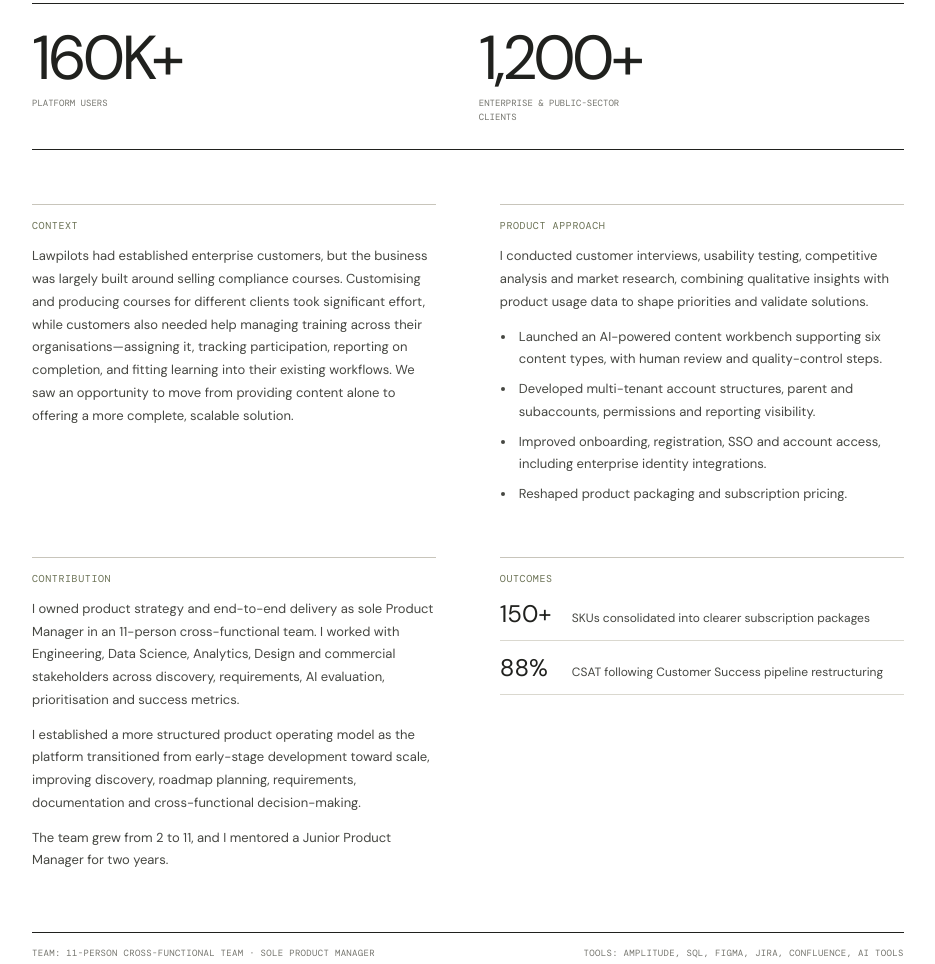
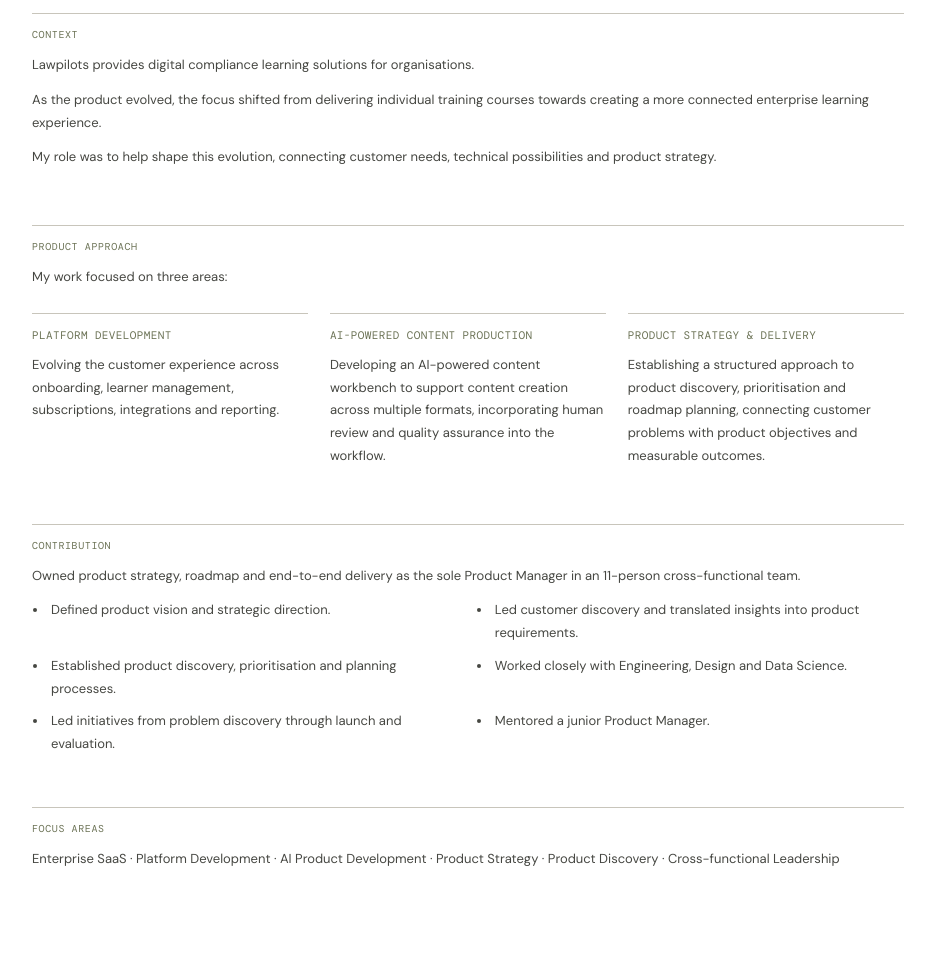
Before and after one commit to productfieldnotes/portfolio, a plain HTML site: page index.html in a window 1280 px wide. Shown: the part 1686-2650 px from the top of the page, without its empty margins (306-1241 px from the left). Drawn offline with nearby package versions, Linux system fonts and the light colour scheme.

Commit message:
text update

```diff
--- a/index.html
+++ b/index.html
@@ -40,7 +40,7 @@
         <h2>Selected work</h2>
       </div>
       <nav class="selected-work-index page-grid" aria-label="Selected work projects">
-        <a href="#lawpilots"><span class="mono">01</span><strong>lawpilots LMS+</strong></a>
+        <a href="#lawpilots"><span class="mono">01</span><strong>lawpilots · Learning platform</strong></a>
         <a href="#pamono"><span class="mono">02</span><strong>Pamono</strong></a>
         <a href="#ryde"><span class="mono">03</span><strong>RYDE / KodakOne</strong></a>
         <a href="#babylon"><span class="mono">04</span><strong>Babylon</strong></a>
@@ -49,8 +49,9 @@
       <article class="project project-featured" id="lawpilots">
         <header class="project-heading page-grid">
           <div class="project-title-wrap">
-            <h2>lawpilots <span>LMS+</span></h2>
-            <p class="project-role">2023–2026 · Product Manager, then Senior Product Manager</p>
+            <h2>lawpilots</h2>
+            <p class="project-heading-subtitle">Building and Scaling an Enterprise Learning Platform</p>
+            <p class="project-role">Product Manager · 2023–2024<br>Senior Product Manager · 2024–2026</p>
           </div>
         </header>
 
@@ -65,44 +66,41 @@
         <div class="project-content page-grid">
           <div class="project-spacer"></div>
           <div class="project-body">
-            <div class="project-metrics">
-              <div><strong>160K+</strong><span>platform users</span></div>
-              <div><strong>1,200+</strong><span>enterprise &amp; public-sector clients</span></div>
-            </div>
+            <div class="content-columns lawpilots-content">
+              <section class="content-block lawpilots-context">
+                <h3>Context</h3>
+                <p>Lawpilots provides digital compliance learning solutions for organisations.</p>
+                <p>As the product evolved, the focus shifted from delivering individual training courses towards creating a more connected enterprise learning experience.</p>
+                <p>My role was to help shape this evolution, connecting customer needs, technical possibilities and product strategy.</p>
+              </section>
 
-            <div class="content-columns">
-              <section class="content-block">
-                <h3>Context</h3>
-                <p>Lawpilots had established enterprise customers, but the business was largely built around selling compliance courses. Customising and producing courses for different clients took significant effort, while customers also needed help managing training across their organisations—assigning it, tracking participation, reporting on completion, and fitting learning into their existing workflows. We saw an opportunity to move from providing content alone to offering a more complete, scalable solution.</p>
+              <section class="content-block lawpilots-approach">
+                <h3>Product approach</h3>
+                <p>My work focused on three areas:</p>
+                <div class="lawpilots-approach-areas">
+                  <section><h4>Platform Development</h4><p>Evolving the customer experience across onboarding, learner management, subscriptions, integrations and reporting.</p></section>
+                  <section><h4>AI-powered Content Production</h4><p>Developing an AI-powered content workbench to support content creation across multiple formats, incorporating human review and quality assurance into the workflow.</p></section>
+                  <section><h4>Product Strategy &amp; Delivery</h4><p>Establishing a structured approach to product discovery, prioritisation and roadmap planning, connecting customer problems with product objectives and measurable outcomes.</p></section>
+                </div>
               </section>
-              <section class="content-block">
-                <h3>Product approach</h3>
-                <p>I conducted customer interviews, usability testing, competitive analysis and market research, combining qualitative insights with product usage data to shape priorities and validate solutions.</p>
+
+              <section class="content-block lawpilots-contribution">
+                <h3>Contribution</h3>
+                <p>Owned product strategy, roadmap and end-to-end delivery as the sole Product Manager in an 11-person cross-functional team.</p>
                 <ul>
-                  <li>Launched an AI-powered content workbench supporting six content types, with human review and quality-control steps.</li>
-                  <li>Developed multi-tenant account structures, parent and subaccounts, permissions and reporting visibility.</li>
-                  <li>Improved onboarding, registration, SSO and account access, including enterprise identity integrations.</li>
-                  <li>Reshaped product packaging and subscription pricing.</li>
+                  <li>Defined product vision and strategic direction.</li>
+                  <li>Led customer discovery and translated insights into product requirements.</li>
+                  <li>Established product discovery, prioritisation and planning processes.</li>
+                  <li>Worked closely with Engineering, Design and Data Science.</li>
+                  <li>Led initiatives from problem discovery through launch and evaluation.</li>
+                  <li>Mentored a junior Product Manager.</li>
                 </ul>
               </section>
-              <section class="content-block">
-                <h3>Contribution</h3>
-                <p>I owned product strategy and end-to-end delivery as sole Product Manager in an 11-person cross-functional team. I worked with Engineering, Data Science, Analytics, Design and commercial stakeholders across discovery, requirements, AI evaluation, prioritisation and success metrics.</p>
-                <p>I established a more structured product operating model as the platform transitioned from early-stage development toward scale, improving discovery, roadmap planning, requirements, documentation and cross-functional decision-making.</p>
-                <p>The team grew from 2 to 11, and I mentored a Junior Product Manager for two years.</p>
+
+              <section class="content-block lawpilots-focus">
+                <h3>Focus Areas</h3>
+                <p>Enterprise SaaS · Platform Development · AI Product Development · Product Strategy · Product Discovery · Cross-functional Leadership</p>
               </section>
-              <section class="content-block">
-                <h3>Outcomes</h3>
-                <div class="outcome-list">
-                  <p><strong>150+</strong><span>SKUs consolidated into clearer subscription packages</span></p>
-                  <p><strong>88%</strong><span>CSAT following Customer Success pipeline restructuring</span></p>
-                </div>
-              </section>
-            </div>
-
-            <div class="project-foot mono">
-              <span>Team: 11-person cross-functional team · sole Product Manager</span>
-              <span>Tools: Amplitude, SQL, Figma, Jira, Confluence, AI tools</span>
             </div>
           </div>
         </div>
--- a/styles.css
+++ b/styles.css
@@ -81,6 +81,14 @@ a:hover { color: var(--accent); }
 .project-title-wrap h2 a:hover { color: var(--accent); }
 .project-heading-subtitle { margin: 12px 0 0; font-size: clamp(19px, 2.2vw, 27px); line-height: 1.35; letter-spacing: -.035em; }
 .project-role { margin: 18px 0 0; color: var(--muted); font: 10px/1.7 var(--mono); text-transform: uppercase; }
+.lawpilots-content > section { grid-column: 1 / -1; }
+.lawpilots-content > section p { max-width: 840px; }
+.lawpilots-approach-areas { display: grid; grid-template-columns: repeat(3, minmax(0, 1fr)); gap: 22px; margin-top: 24px; }
+.lawpilots-approach-areas section { padding-top: 13px; border-top: 1px solid var(--rule); }
+.lawpilots-approach-areas h4 { margin: 0 0 10px; color: var(--accent); font: 11px/1.55 var(--mono); letter-spacing: .035em; text-transform: uppercase; }
+.lawpilots-approach-areas p { margin: 0; color: #464742; font-size: 13px; line-height: 1.75; }
+.lawpilots-contribution ul { display: grid; grid-template-columns: repeat(2, minmax(0, 1fr)); column-gap: 32px; row-gap: 3px; }
+.lawpilots-focus p { font-size: 14px; }
 .project-content { align-items: start; }
 .project-body { grid-column: 2 / 4; }
 .project-metrics { display: grid; grid-template-columns: repeat(2, minmax(0, 1fr)); gap: 22px; margin-bottom: 54px; padding: 23px 0 24px; border-top: 1px solid var(--ink); border-bottom: 1px solid var(--ink); }
@@ -180,6 +188,7 @@ a:hover { color: var(--accent); }
 @media (max-width: 850px) {
   .page-grid { grid-template-columns: minmax(105px, 22%) minmax(0, 1fr); column-gap: 24px; }
   .selected-work-index { grid-template-columns: minmax(105px, 22%) repeat(2, minmax(0, 1fr)); }
+  .lawpilots-approach-areas { grid-template-columns: 1fr; gap: 16px; }
   .opening-main { max-width: none; }
   .project-body, .project-image, .background-main, .beyond-title .serif-heading, .education-main, .capabilities-main, .contact-main { grid-column: 2; }
   .page-footer { grid-column: 1 / 3; }
@@ -215,6 +224,7 @@ a:hover { color: var(--accent); }
   .project-metrics { grid-template-columns: 1fr 1fr; gap: 16px; margin-bottom: 34px; }
   .project-metrics strong { font-size: 42px; }
   .content-columns { grid-template-columns: 1fr; row-gap: 27px; }
+  .lawpilots-contribution ul { grid-template-columns: 1fr; }
   .pamono-areas { grid-template-columns: 1fr; gap: 18px; }
   .project-foot { flex-direction: column; gap: 9px; margin-top: 32px; }
   .background-section { padding-top: 19px; padding-bottom: 75px; }
```
